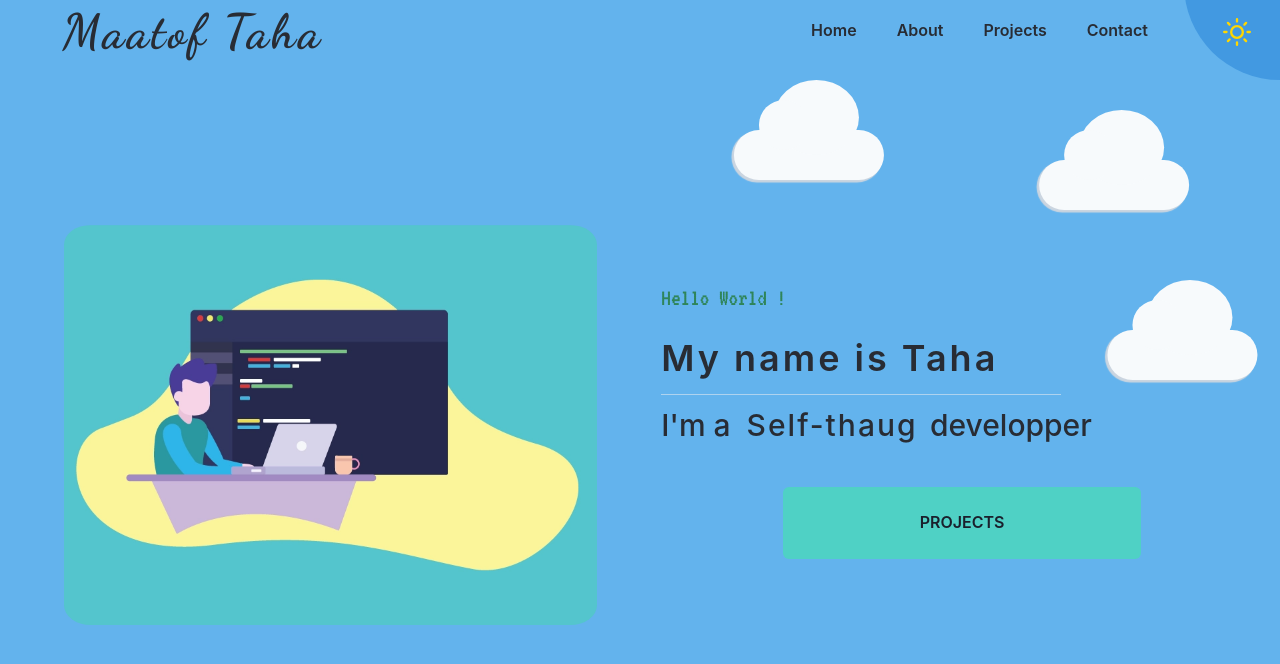
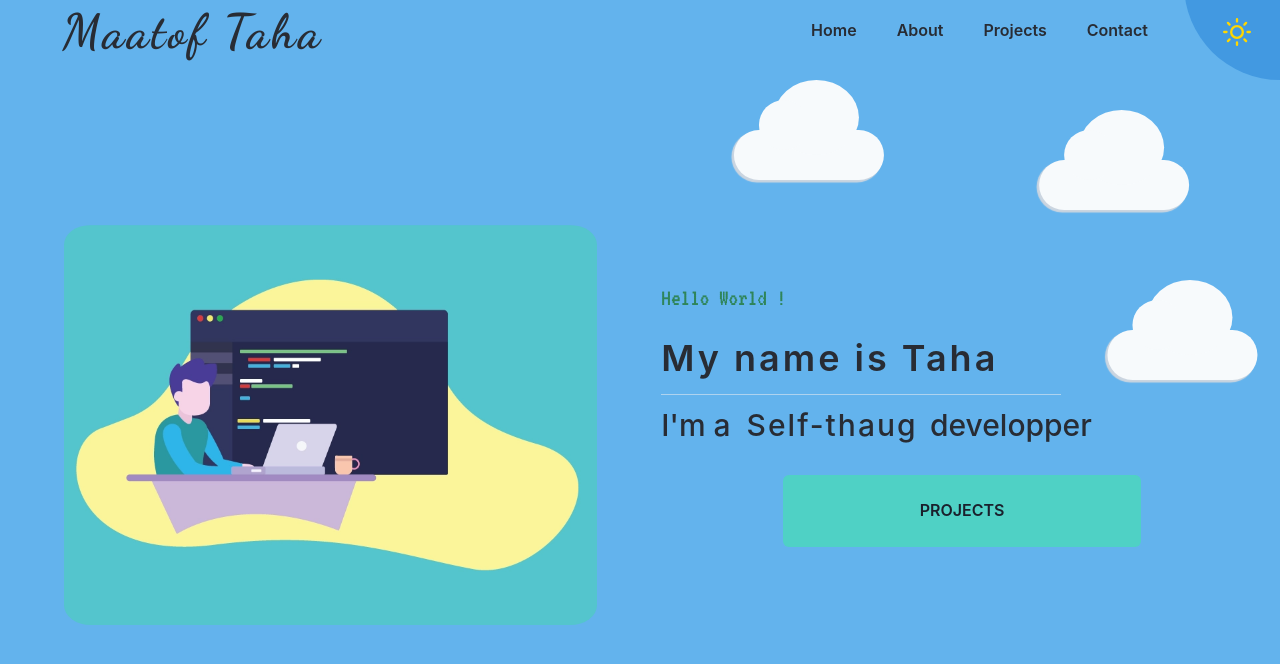
Before and after one commit to tahasama/myPortfolio, a React (Create React App) app: page / in a window 1280 px wide. Shown: the top 664 px of the page. Built offline with nearby package versions, Linux system fonts and the light colour scheme; a web font is replaced by a local one.

Commit message:
redesign hero page with flex

```diff
--- a/src/components/home.tsx
+++ b/src/components/home.tsx
@@ -124,7 +124,7 @@ const Home = () => {
           <Button
             position={"relative"}
             // alignContent="center"
-            top={["8"]}
+            top={["5"]}
             m={["auto", "auto", 0]}
             variant="solid"
             p={0}
```
